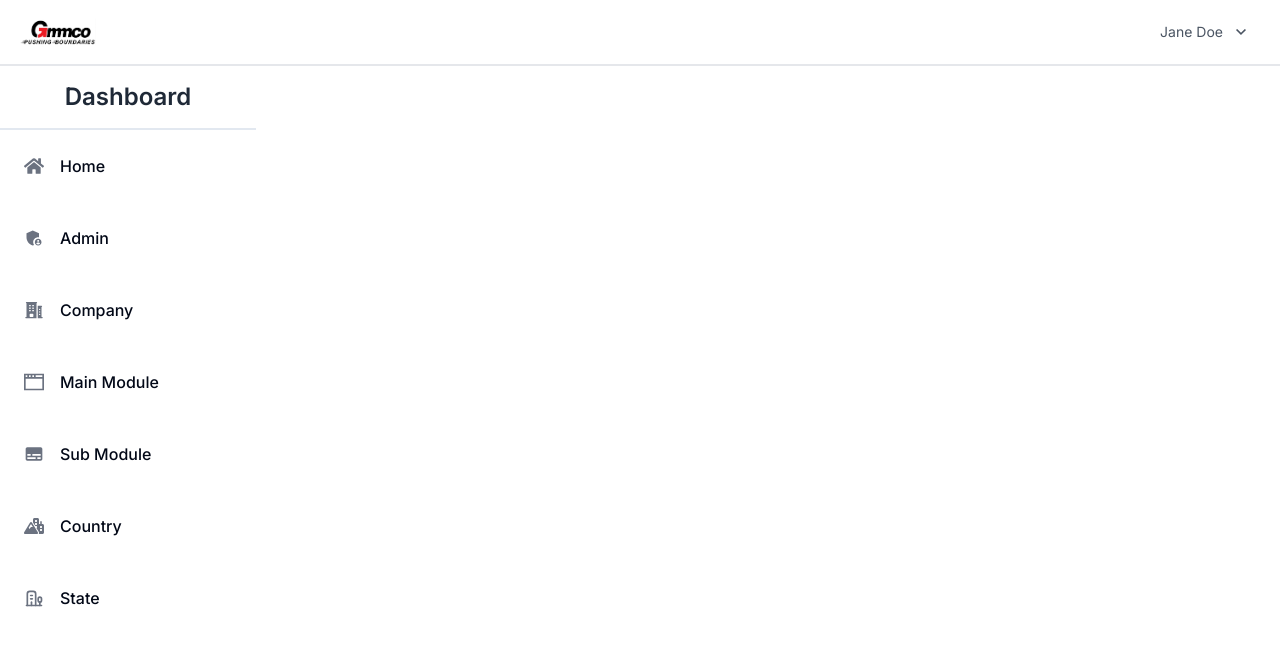
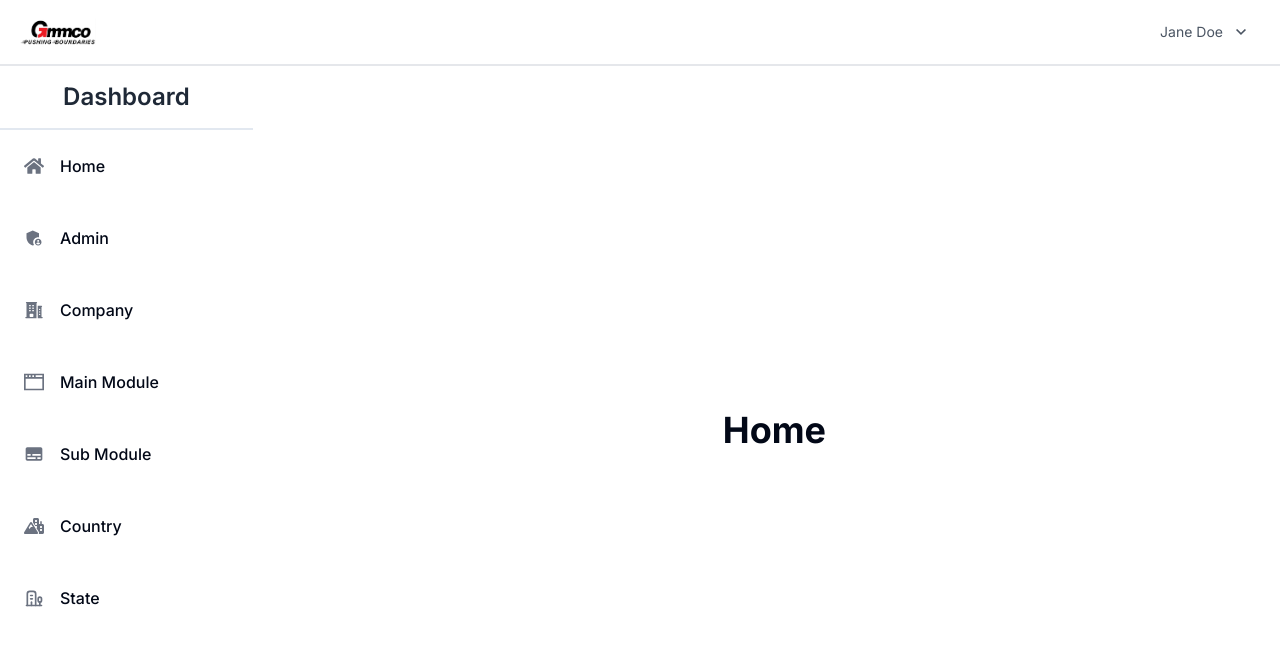
Before and after one commit to KishoreBabu420/ilms-next, a Next.js app: page /dashboard in a window 1280 px wide. Shown: the top 646 px of the page. Built offline with nearby package versions, Linux system fonts and the light colour scheme.

Commit message:
update layout

```diff
--- /dev/null
+++ b/app/dashboard/layout.tsx
@@ -0,0 +1,18 @@
+import { Navbar } from '@/components/navigation/navbar';
+import { Sidebar } from '@/components/navigation/sidebar';
+
+const Dashboard = ({ children }: { children: React.ReactNode }) => {
+  return (
+    <>
+      <Navbar />
+      <div className='flex gap-4'>
+        <Sidebar />
+        <div className=' flex items-center justify-center w-[calc(100%-16rem)] h-[calc(100vh-4.5rem)]'>
+          {children}
+        </div>
+      </div>
+    </>
+  );
+};
+
+export default Dashboard;
--- a/app/dashboard/page.tsx
+++ b/app/dashboard/page.tsx
@@ -1,13 +1,5 @@
-import { Navbar } from '@/components/navigation/navbar';
-import { Sidebar } from '@/components/navigation/sidebar';
-
-const Dashboard = () => {
-  return (
-    <>
-      <Navbar />
-      <Sidebar />
-    </>
-  );
+const Home = () => {
+  return <h1 className='text-4xl font-bold'>Home</h1>;
 };
 
-export default Dashboard;
+export default Home;
--- a/components/navigation/sidebar.tsx
+++ b/components/navigation/sidebar.tsx
@@ -4,7 +4,7 @@ import { menuItems } from '@/constants';
 
 export const Sidebar = () => {
   return (
-    <aside className='w-64 bg-white'>
+    <aside className='w-64 bg-white h-[100vh-4rem]'>
       <div className='h-16 flex items-center justify-center border-b-2'>
         <h2 className='text-2xl font-semibold text-gray-800 '>Dashboard</h2>
       </div>
```
